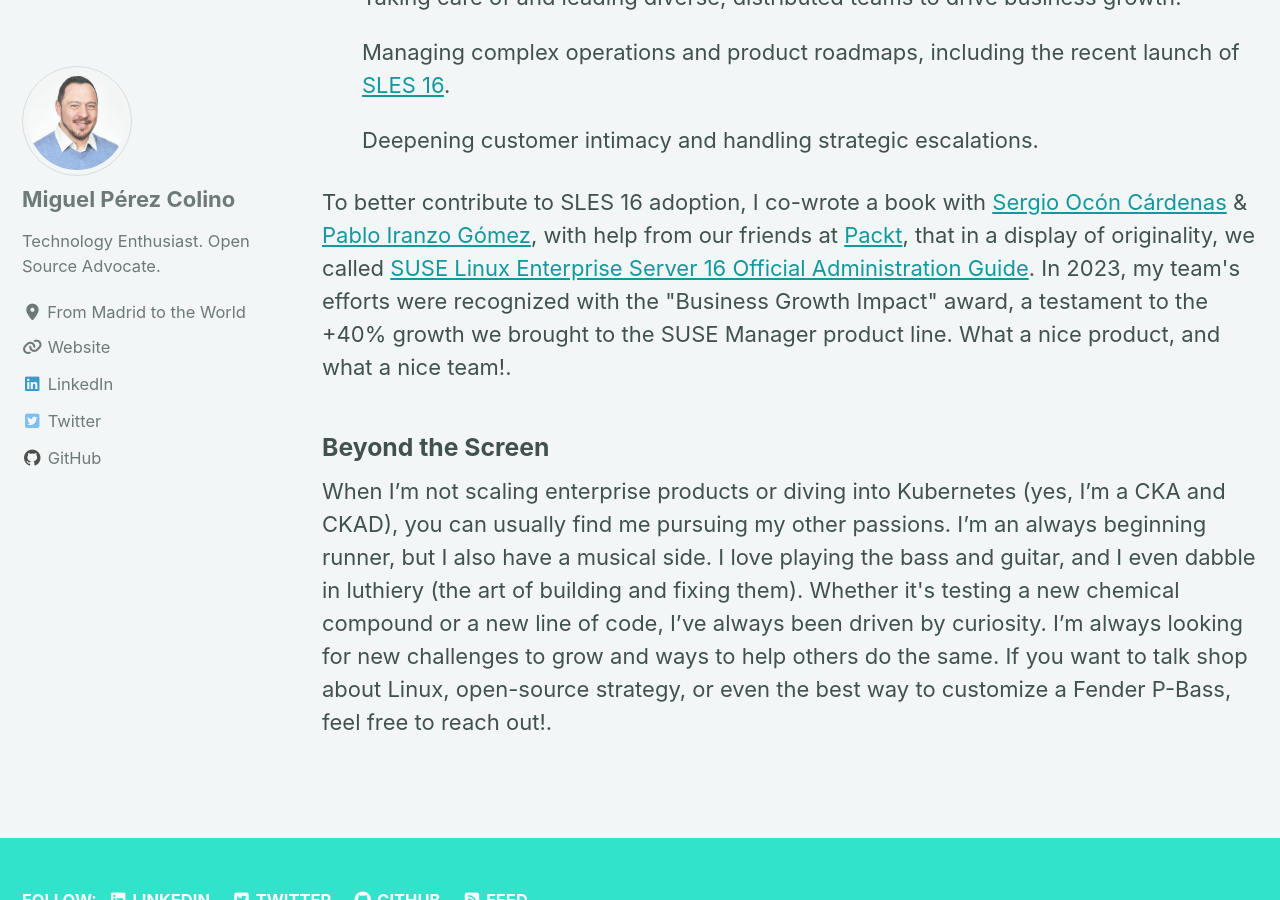
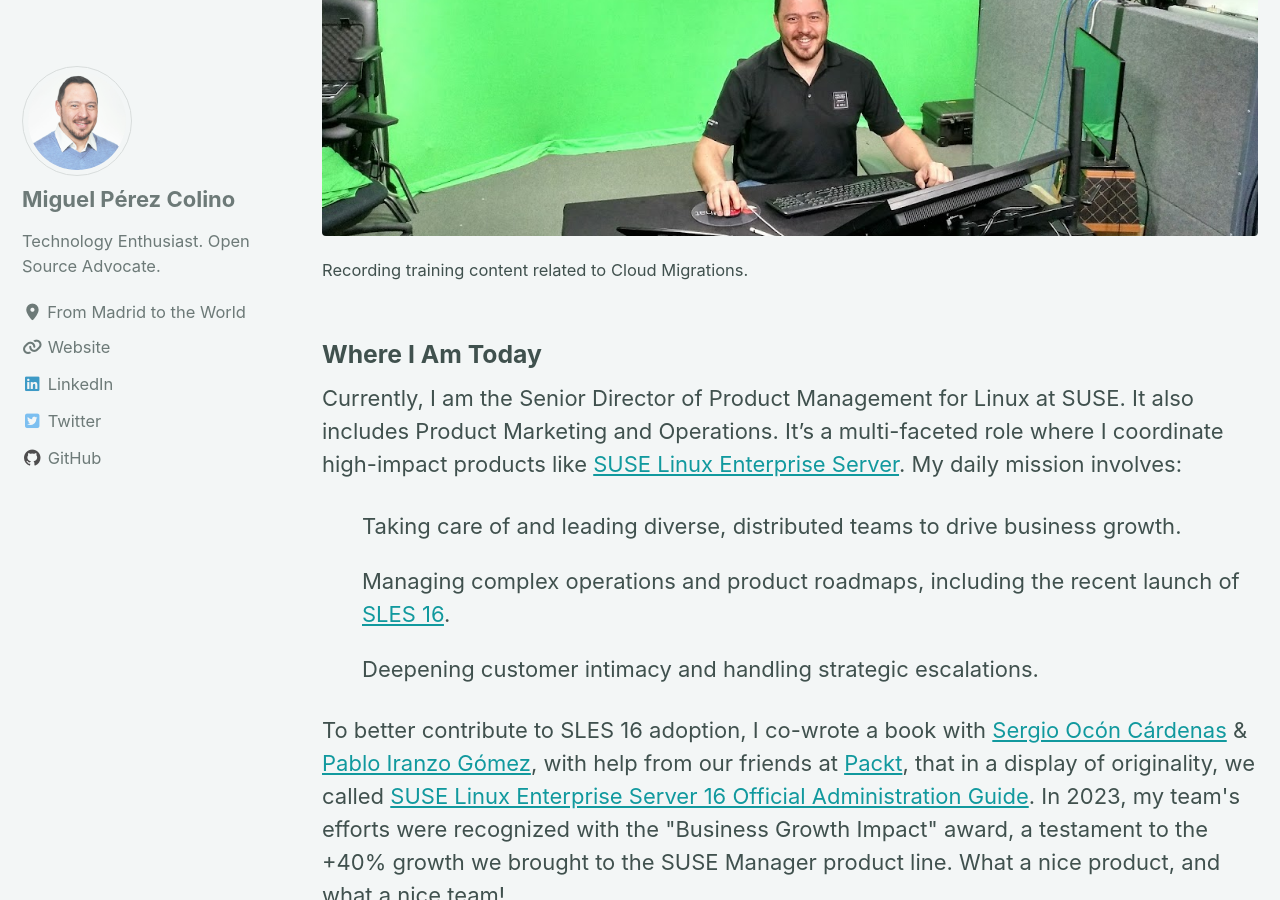
Before and after one commit to juanbrny/mmmmmmpc.github.io, a Jekyll site: the page built from index.html, in a window 1280 px wide and 900 px high, scrolled down 2201 px. Built offline with Jekyll 4.4.1, drawn with Linux system fonts in a browser that asks for light colours; cached includes are drawn as plain includes; some web fonts are replaced; the list of posts is cut into pages by our own code.

Commit message:
Added extra pic to about

```diff
--- a/index.html
+++ b/index.html
@@ -26,6 +26,11 @@
 
 I’ve had the privilege of working across diverse sectors, with really nice people, including manufacturing and retail, which has taught me that while the industry changes, the core challenge remains the same: empowering people through technology.
 
+<figure>
+	<img src="../assets/images/miguel-recording-2018-01.png">
+    <figcaption>Recording training content related to Cloud Migrations.</figcaption>
+</figure>
+
 <h3>Where I Am Today</h3>
 Currently, I am the Senior Director of Product Management for Linux at SUSE. It also includes Product Marketing and Operations. It’s a multi-faceted role where I coordinate high-impact products like <a href="https://www.suse.com/products/server/">SUSE Linux Enterprise Server</a>. My daily mission involves:
 
```
Also changed, not shown: assets/images/miguel-recording-2018-01.png (added).
